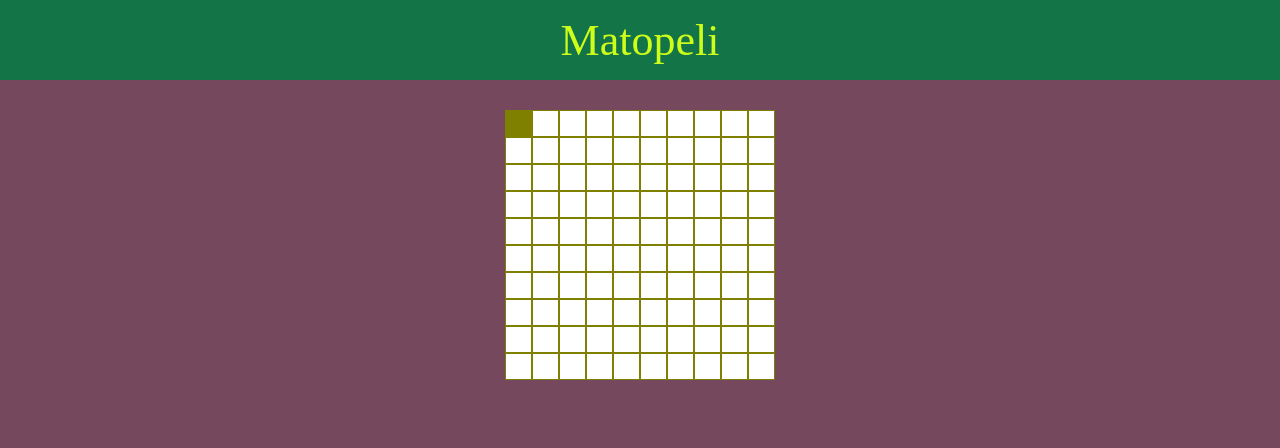
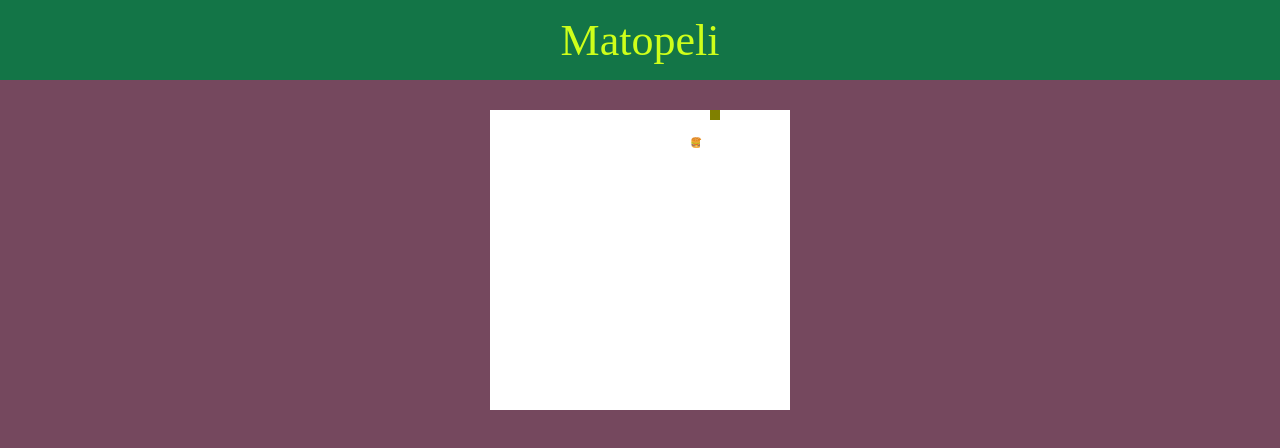
Before and after one commit to turger/kodarit-matopeli, a React (Create React App) app: page / in a window 1280 px wide. Shown: the top 448 px of the page. Built offline with nearby package versions, Linux system fonts and the light colour scheme; a web font is replaced by a local one.

Commit message:
Lisää ruoka ja madon kasvu ruuan syömisen jälkeen

```diff
--- a/src/SnakeBoard.css
+++ b/src/SnakeBoard.css
@@ -12,9 +12,9 @@
 }
 
 .tile {
-  width: 25px;
-  height: 25px;
-  border: 1px solid olive;
+  position: relative;
+  width: 10px;
+  height: 10px;
 }
 
 .blank {
@@ -24,3 +24,16 @@
 .snake {
   background: olive;
 }
+
+.food {
+  background: white;
+  /* background: #F5CBA7; */
+}
+
+.food:after {
+  position: absolute;
+  content: "🍔";
+  font-size: 10px;
+  top: -4px;
+  left: 0;
+}
--- a/src/SnakeBoard.js
+++ b/src/SnakeBoard.js
@@ -3,8 +3,8 @@ import {useInterval} from "./utils";
 import "./SnakeBoard.css";
 
 const SnakeBoard = () => {
-  const height = 10;
-  const width = 10;
+  const height = 30;
+  const width = 30;
   var initialRows = [];
   for (var i = 0; i < height; i++) {
     initialRows[i] = [];
@@ -13,9 +13,18 @@ const SnakeBoard = () => {
     }
   }
 
+  const randomPosition = () => {
+    const position = {
+      x: Math.floor(Math.random() * width),
+      y: Math.floor(Math.random() * height)
+    };
+    return position;
+  };
+
   const [rows, setRows] = useState(initialRows);
   const [snake, setSnake] = useState([{x: 0, y: 0}]);
   const [direction, setDirection] = useState("right");
+  const [food, setFood] = useState(randomPosition);
 
   const changeDirectionWithKeys = e => {
     const {keyCode} = e;
@@ -51,6 +60,7 @@ const SnakeBoard = () => {
     snake.forEach(tile => {
       newRows[tile.x][tile.y] = "snake";
     });
+    newRows[food.x][food.y] = "food";
     setRows(newRows);
   };
 
@@ -72,11 +82,25 @@ const SnakeBoard = () => {
       default:
         break;
     }
+
+    // Lisätään madolle joka askeleella uusi pala,
+    // joka poistetaan jos mato ei saa tällä askeleella ruokaa
+    snake.forEach(tile => {
+      newSnake.push(tile);
+    });
+    // Tarkistetaan saako mato ruuan kiinni
+    const madonPaa = snake[0];
+    if (madonPaa.x === food.x && madonPaa.y === food.y) {
+      setFood(randomPosition);
+    } else {
+      newSnake.pop();
+    }
+
     setSnake(newSnake);
     displaySnake();
   };
 
-  useInterval(moveSnake, 250);
+  useInterval(moveSnake, 150);
 
   return <div className="Snake-board">{displayRows}</div>;
 };
```
